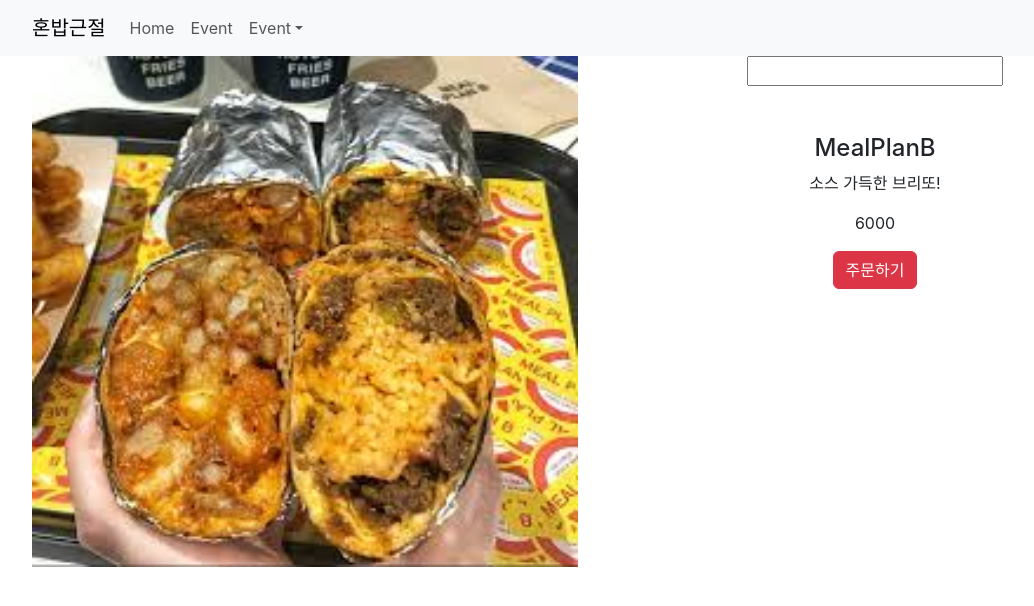
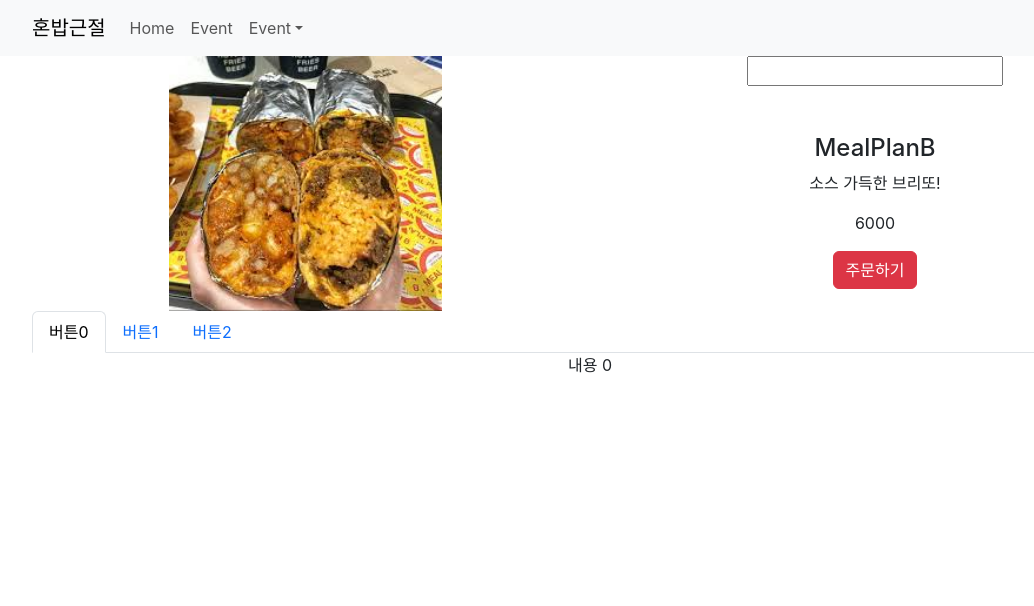
Before and after one commit to SinYusi/ReactBlog, a React (Create React App) app in the folder shop/: page /detail/0 in a window 1280 px wide. Shown: the top 606 px of the page, without its empty margins (50-1084 px from the left). Built offline with nearby package versions, Linux system fonts and the light colour scheme.

Commit message:
Part 2 : Lecture 12
ajax 통신 응용

```diff
--- a/shop/src/App.css
+++ b/shop/src/App.css
@@ -50,3 +50,11 @@
     transform: rotate(360deg);
   }
 }
+
+.start {
+  opacity : 0
+}
+.end {
+  opacity : 1;
+  transition : opacity 0.5s;
+}
--- a/shop/src/routes/Detail.js
+++ b/shop/src/routes/Detail.js
@@ -2,7 +2,7 @@
 
 import { useEffect, useState } from "react";
 import { useParams } from "react-router-dom"
-import styled from "styled-components"
+import { Nav } from "react-bootstrap"
 
 //styled-components 실습
 // let YellowBtn = styled.button`
@@ -15,10 +15,11 @@ function Detail(props) {
 
   let { id } = useParams();
   let curData = props.restaurant.find((item) => { return (item.id == id) })
-  let [count,setCount] = useState(0);
+  let [count, setCount] = useState(0);
   let [alert, setAlert] = useState(true);
   let [num, setNum] = useState('');
   let [textAlert, settextAlert] = useState(false);
+  let [tab, setTab] = useState(0);
 
   useEffect(() => {
     let a = setTimeout(() => { setAlert(false) }, 2000)
@@ -28,7 +29,7 @@ function Detail(props) {
   }, [])
 
   useEffect(() => {
-    if(isNaN(num) == true){
+    if (isNaN(num) == true) {
       settextAlert(true);
     }
   })
@@ -44,19 +45,46 @@ function Detail(props) {
 
       <div className="row">
         <div className="col-md-6">
-          <img src={process.env.PUBLIC_URL + '/img/' + curData.title + '.jpg'} width="100%" alt={curData.title} />
+          <img src={process.env.PUBLIC_URL + '/img/' + curData.title + '.jpg'} width="50%" alt={curData.title} />
         </div>
         <div className="col-md-6">
           {
             textAlert == true ? <p>숫자만 적으셈</p> : null
           }
-          <input type="text" onChange={(e)=>{setNum(e.target.value)}}></input>
+          <input type="text" onChange={(e) => { setNum(e.target.value) }}></input>
           <h4 className="pt-5">{curData.title}</h4>
           <p>{curData.ment}</p>
           <p>{curData.price}</p>
           <button className="btn btn-danger">주문하기</button>
         </div>
       </div>
+
+      <Nav variant="tabs" defaultActiveKey="link0">
+        <Nav.Item>
+          <Nav.Link eventKey="link0" onClick={() => { setTab(0) }}>버튼0</Nav.Link>
+        </Nav.Item>
+        <Nav.Item>
+          <Nav.Link eventKey="link1" onClick={() => { setTab(1) }}>버튼1</Nav.Link>
+        </Nav.Item>
+        <Nav.Item>
+          <Nav.Link eventKey="link2" onClick={() => { setTab(2) }}>버튼2</Nav.Link>
+        </Nav.Item>
+      </Nav>
+      <TabContent tab={tab} />
+    </div>
+  )
+}
+
+function TabContent({ tab }) {
+  // if (props.tab == 0)
+  //   return (<div>내용 0</div>)
+  // if (props.tab == 1)
+  //   return (<div>내용 1</div>)
+  // if (props.tab == 2)
+  //   return (<div>내용 2</div>)
+  return (
+    <div className="start end">
+      {[<div>내용 0</div>, <div>내용 1</div>, <div>내용 2</div>][tab]}
     </div>
   )
 }
```
